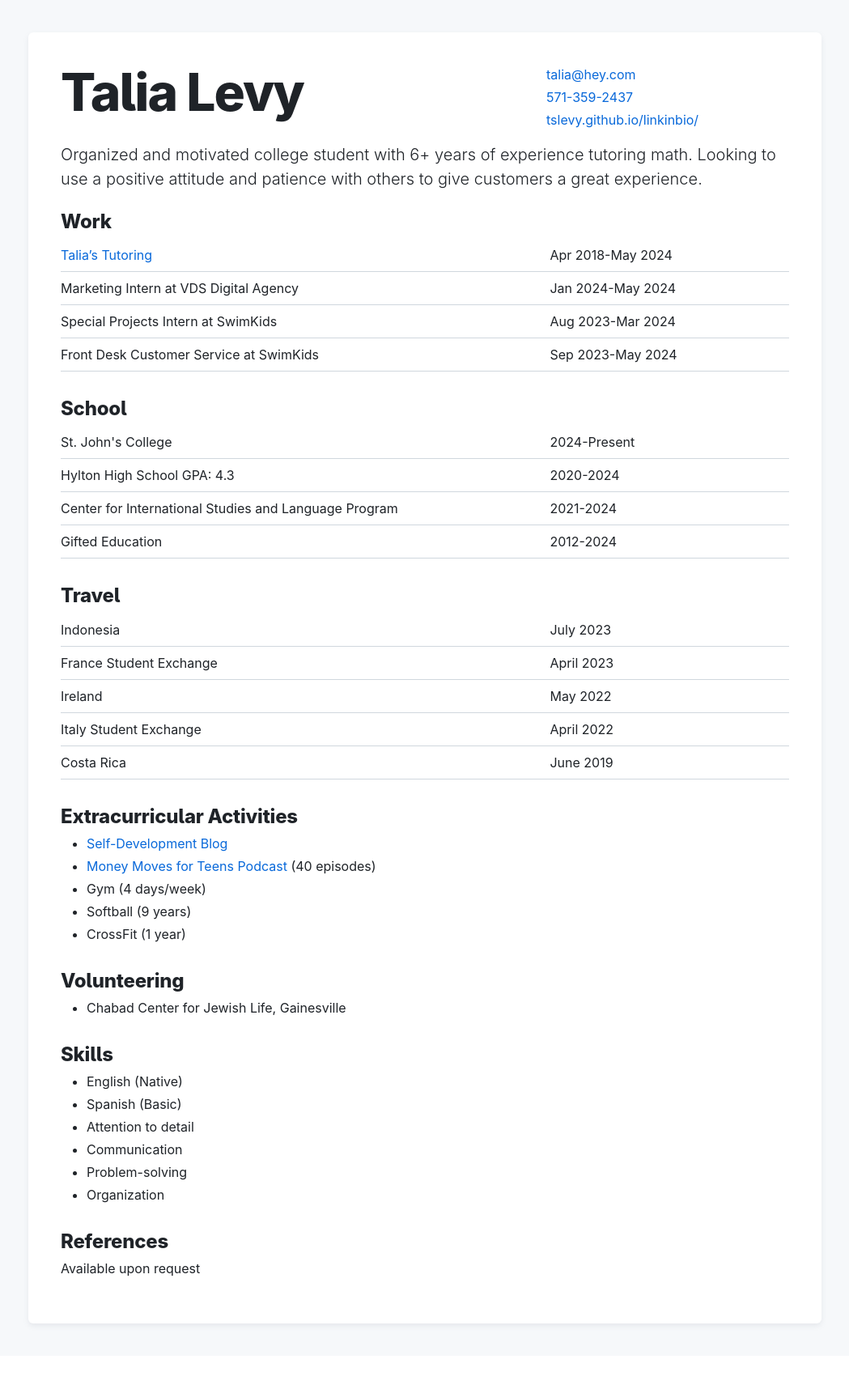
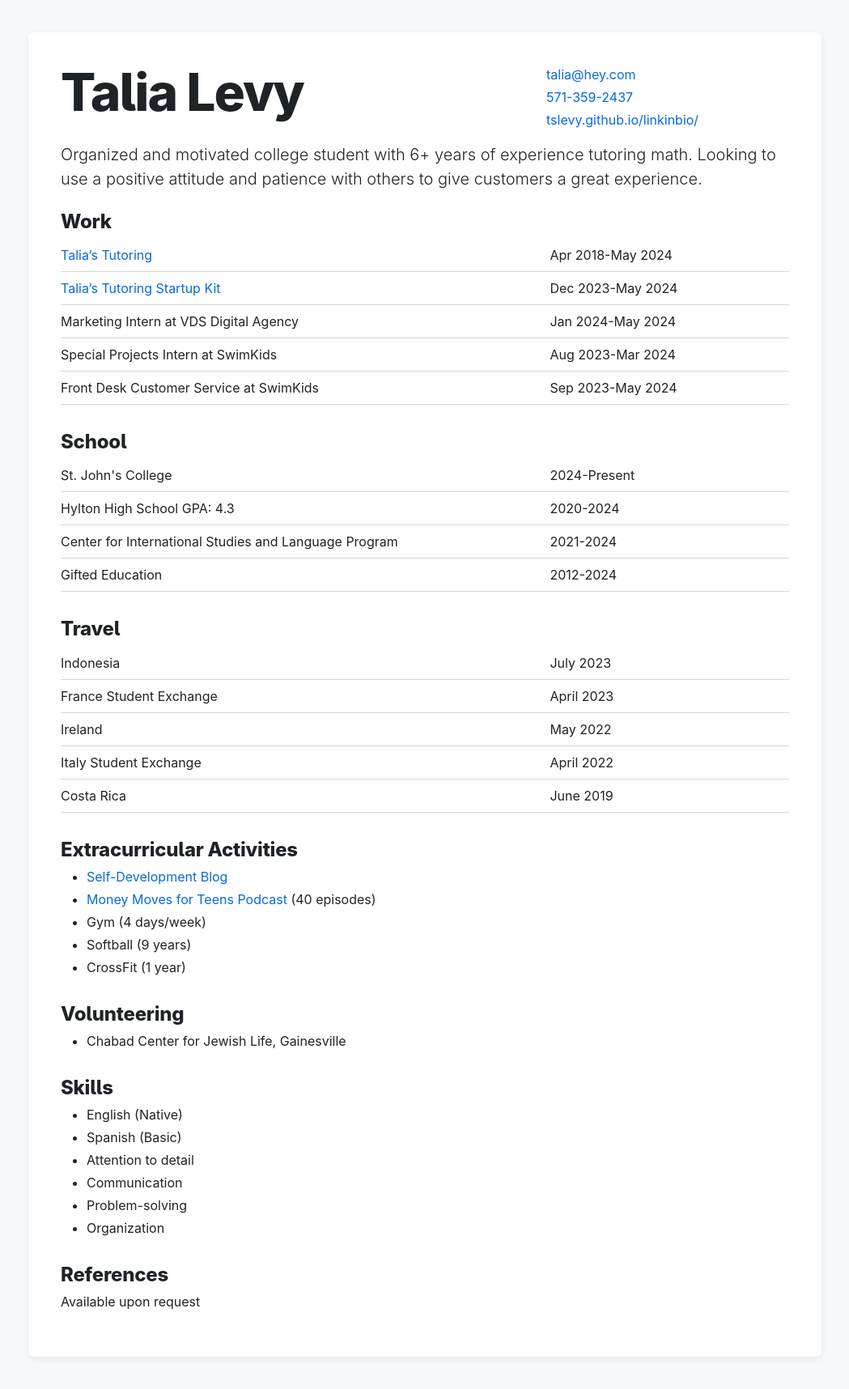
Before and after one commit to tslevy/resume, a Jekyll site: the page built from index.md, in a window 1280 px wide. Shown: the whole page at 81% size, without its empty margins (115-1164 px from the left). Built offline with Jekyll 4.4.1, drawn with Linux system fonts in a browser that asks for light colours; our own code applies the rules of GitHub Pages for plain Markdown files; before the commit the page ends 1675 px from its top, so only the background shows below that.

Commit message:
Update index.md

```diff
--- a/index.md
+++ b/index.md
@@ -27,6 +27,15 @@ Organized and motivated college student with 6+ years of experience tutoring mat
   </div>
   <div class="col-3 d-inline-block">
     Apr 2018-May 2024
+  </div>
+</div>
+
+<div class="border-bottom py-2">
+  <div class="col-8 d-inline-block">
+    <a href="https://sites.google.com/view/talias-tutoring-startup-kit/" class="link-mktg">Talia’s Tutoring Startup Kit</a>
+  </div>
+  <div class="col-3 d-inline-block">
+    Dec 2023-May 2024
   </div>
 </div>
 
```
